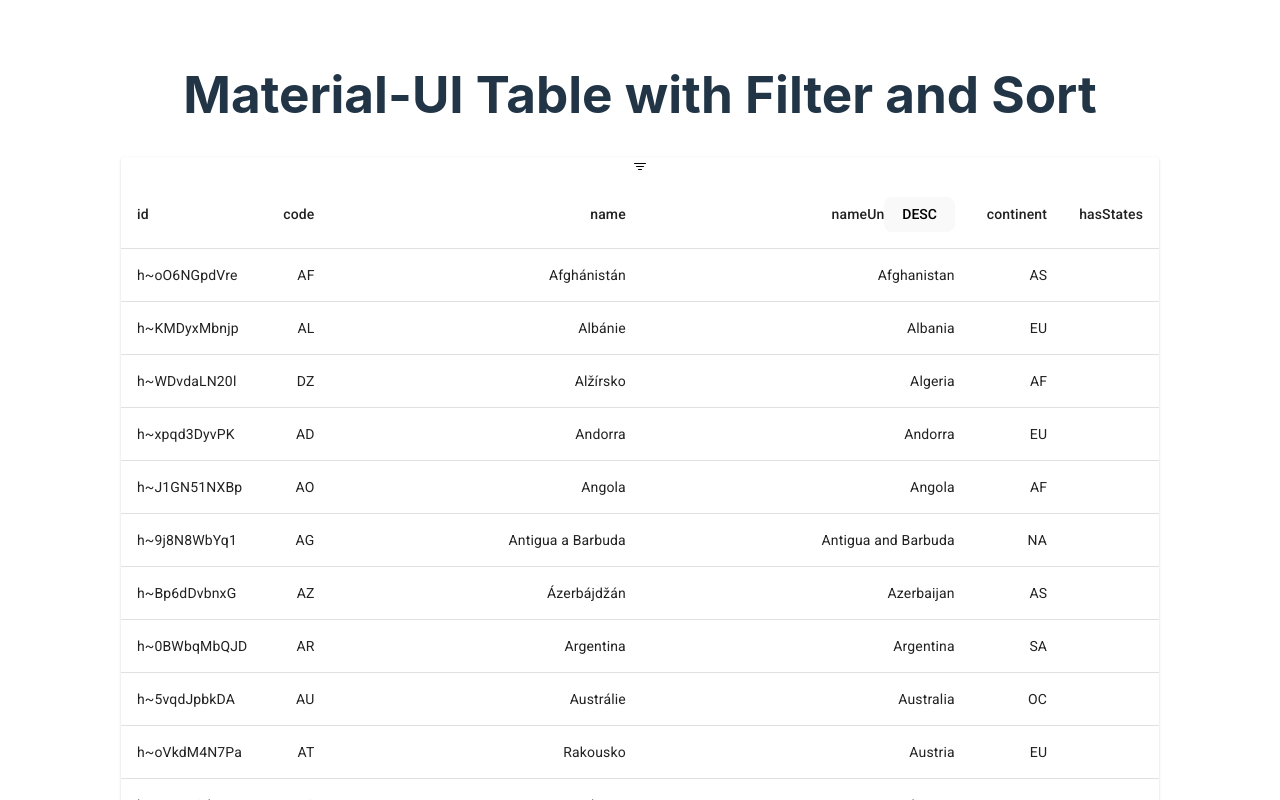
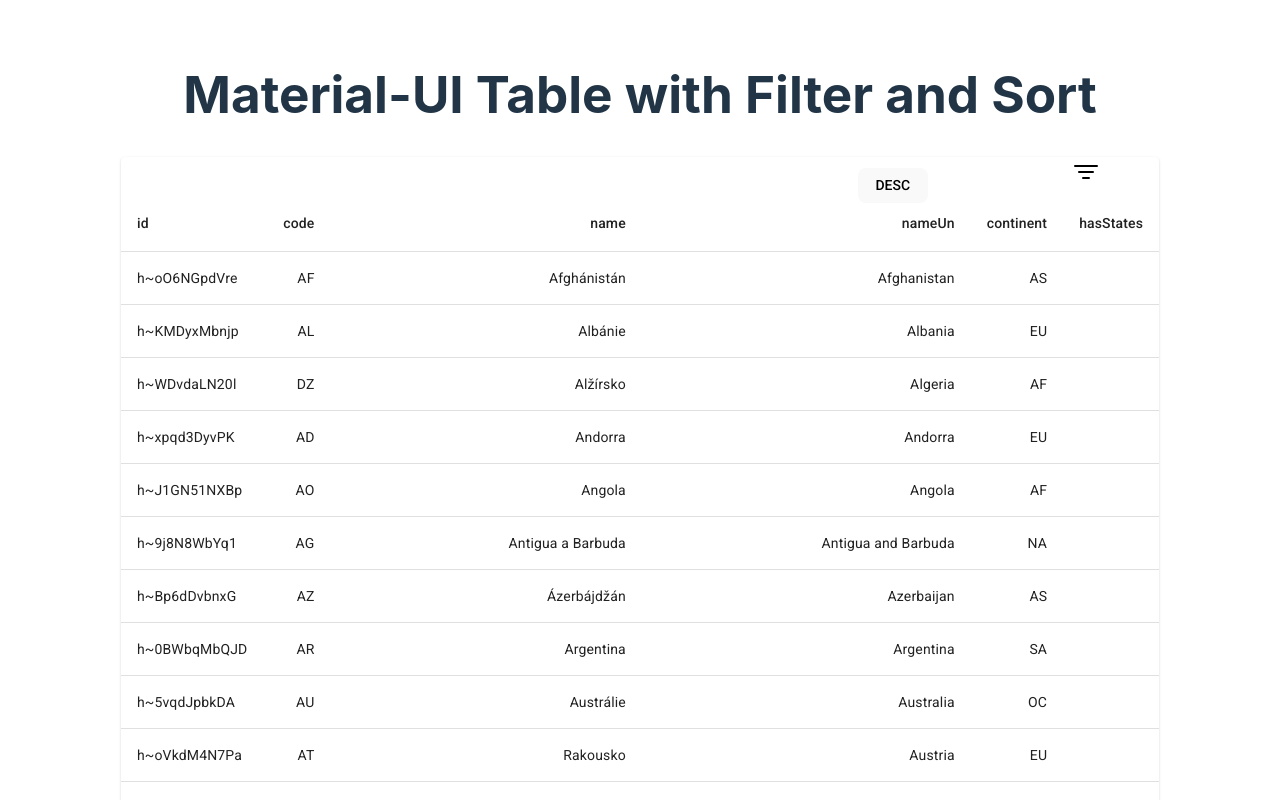
Before and after one commit to IbrahimMalgwi/country-data, a React (Vite) app: page / in a window 1280 px wide. Shown: the top 800 px of the page. Built offline with nearby package versions, Linux system fonts and the light colour scheme.

Commit message:
Fixed CSS

```diff
--- a/src/components/DataTable.tsx
+++ b/src/components/DataTable.tsx
@@ -1,17 +1,18 @@
+import Box from "@mui/material/Box";
 import Paper from "@mui/material/Paper";
-import Box from "@mui/material/Box";
 import Table from "@mui/material/Table";
-import TableSortLabel from "@mui/material/TableSortLabel";
 import TableBody from "@mui/material/TableBody";
 import TableCell from "@mui/material/TableCell";
 import TableContainer from "@mui/material/TableContainer";
 import TableHead from "@mui/material/TableHead";
 import TableRow from "@mui/material/TableRow";
+import TableSortLabel from "@mui/material/TableSortLabel";
 import React, { useMemo, useState } from "react";
+import FilterIcon from "../assets/images/FilterOne.svg";
+import FilterDownIcon from "../assets/images/FilterTwo.svg";
+import "../styles/DataTable.css";
+import { Country } from "../types";
 import countryData from "../utils/countryData.json";
-import { Country } from "../types";
-import FilterIcon from '../assets/images/FilterOne.svg';
-import FilterDownIcon from '../assets/images/FilterTwo.svg'
 
 const DataTable = () => {
   const [isOpen, setIsOpen] = useState(false);
@@ -24,7 +25,7 @@ const DataTable = () => {
   const [order, setOrder] = useState<"ASC" | "DESC" | undefined>();
 
   const handleFilterChange = (e: React.ChangeEvent<HTMLSelectElement>) => {
-    const { name, value } = e.target
+    const { name, value } = e.target;
     setFilter({ ...filter, [name]: value });
   };
 
@@ -51,15 +52,15 @@ const DataTable = () => {
 
   const handleIsOpen = () => {
     isOpen ? setIsOpen(false) : setIsOpen(true);
-  }
+  };
 
   const handleIsContinent = () => {
     isContinent ? setIsContinent(false) : setIsContinent(true);
-  }
+  };
 
   const handleIsHasStates = () => {
     isHasState ? setIsHasState(false) : setIsHasState(true);
-  }
+  };
 
   const filterHasStates = useMemo(() => {
     if (isHasState) {
@@ -83,15 +84,21 @@ const DataTable = () => {
       <TableCell align="right">{row.continent}</TableCell>
       <TableCell align="right">{row.hasStates}</TableCell>
     </TableRow>
-  ))
+  ));
 
   return (
     <TableContainer component={Paper}>
       <div>
-        <img src={!isOpen ? FilterIcon : FilterDownIcon} alt="Filter Icon" onClick={handleIsOpen} />
+        <img
+          className="drop_down_img"
+          src={!isOpen ? FilterIcon : FilterDownIcon}
+          alt="Filter Icon"
+          onClick={handleIsOpen}
+        />
         {isOpen && (
-          <ul>
-            <li onClick={handleIsContinent}>Continent
+          <ul className="drop_down">
+            <li onClick={handleIsContinent}>
+              Continent
               {isContinent && (
                 <select
                   name="continent"
@@ -121,15 +128,15 @@ const DataTable = () => {
             <TableCell align="right">name</TableCell>
             <TableCell align="right">
               nameUn
-              <button onClick={() => setOrder("ASC")}>{order === "ASC" ? "ASC" : "DESC"}</button>
+              <button className="btn_" onClick={() => setOrder("ASC")}>
+                {order === "ASC" ? "ASC" : "DESC"}
+              </button>
             </TableCell>
             <TableCell align="right">continent</TableCell>
             <TableCell align="right">hasStates</TableCell>
           </TableRow>
         </TableHead>
-        <TableBody>
-          {tableItems}
-        </TableBody>
+        <TableBody>{tableItems}</TableBody>
       </Table>
     </TableContainer>
   );
--- /dev/null
+++ b/src/styles/DataTable.css
@@ -0,0 +1,13 @@
+.drop_down{
+   margin-left: 86%;
+   list-style-type: none
+}
+.drop_down_img{
+   height: 2rem;
+   margin-left: 86%;
+}
+.btn_{
+   position: absolute;
+   top: 21%;
+   left: 67%;
+}
```
